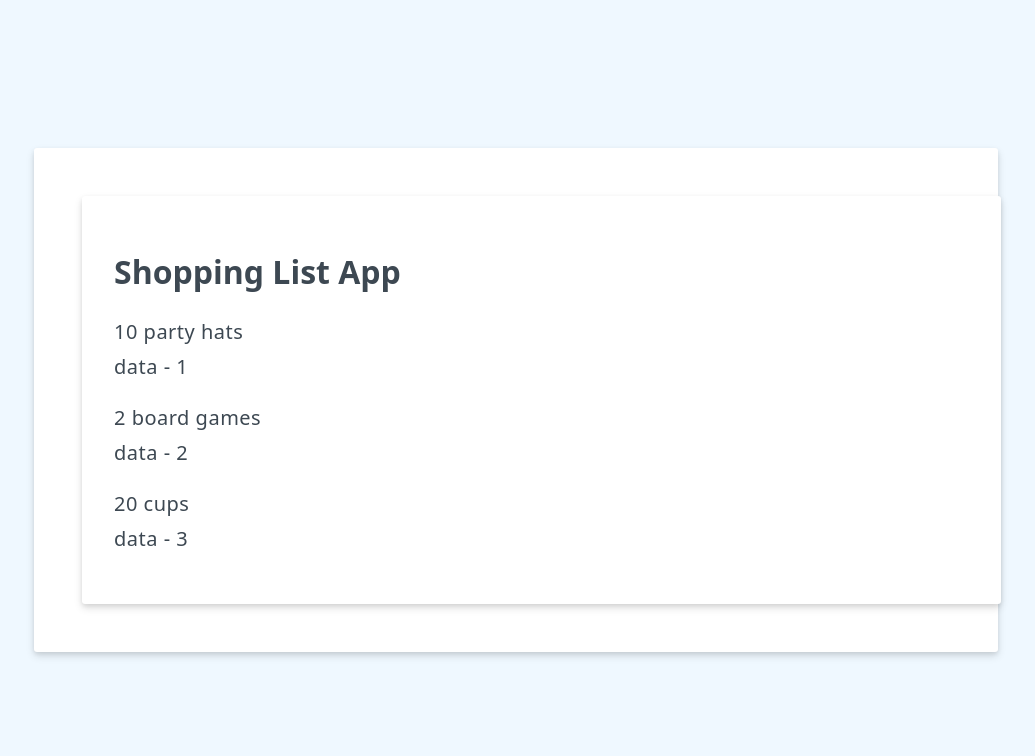
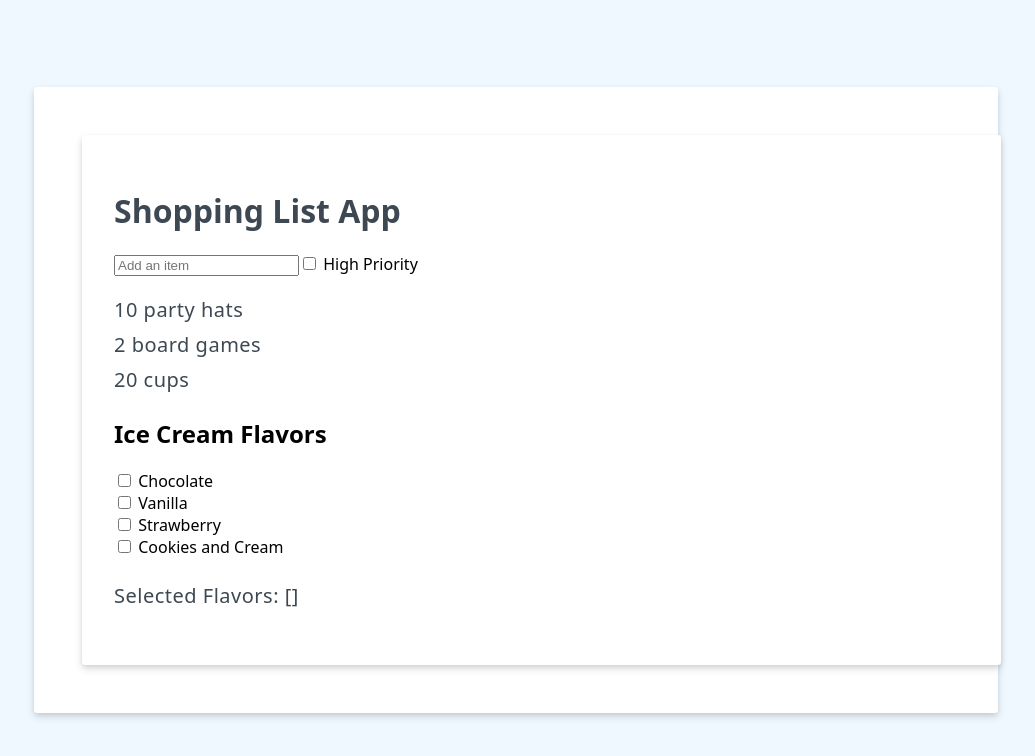
Before and after one commit to Audyari/Vue.js-Fundamentals, a Vue app in the folder 3. Vue.js 3 Fundamentals with the Composition API/1. Getting Started with Vue.js and the Composition API/my-vue-app/: page / in a window 1280 px wide. Shown: the top 756 px of the page, without its empty margins (124-1159 px from the left). Built offline with nearby package versions, Linux system fonts and the light colour scheme.

Commit message:
4. User Inputs in Vue

```diff
--- a/3. Vue.js 3 Fundamentals with the Composition API/1. Getting Started with Vue.js and the Composition API/my-vue-app/src/App.vue
+++ b/3. Vue.js 3 Fundamentals with the Composition API/1. Getting Started with Vue.js and the Composition API/my-vue-app/src/App.vue
@@ -5,6 +5,6 @@
 </template>
 
 <script setup>
-import HelloWord1 from './components/HelloWord2.vue'
+import HelloWord1 from './components/HelloWord3.vue'
 import './assets/styles.css';
 </script>
--- /dev/null
+++ b/3. Vue.js 3 Fundamentals with the Composition API/1. Getting Started with Vue.js and the Composition API/my-vue-app/src/components/HelloWord3.vue
@@ -0,0 +1,42 @@
+<template>
+  <div>
+    <h1>{{ header }}</h1>
+    <input v-model.trim="newItem" type="text" placeholder="Add an item">
+    <label>
+      <input type="checkbox" v-model="newItemHighPriority">
+      High Priority
+    </label>
+    <ul>
+      <li v-for="{id, label} in items" :key="id">
+        {{label}}
+      </li>
+    </ul>
+    <h2>Ice Cream Flavors</h2>
+    <div v-for="(flavor, index) in iceCreamFlavors" :key="index">
+      <input type="checkbox" :value="flavor" v-model="selectedFlavors">
+      {{ flavor }}
+    </div>
+    <p>Selected Flavors: {{ selectedFlavors }}</p>
+  </div>
+</template>
+
+<script setup>
+import { ref } from 'vue'
+
+const header = ref('Shopping List App')
+const items = ref([
+  {id: 1, label: "10 party hats"},
+  {id: 2, label:"2 board games"},
+  {id: 3, label: "20 cups"}
+])
+const newItem = ref("")
+const newItemHighPriority = ref(false)
+
+const iceCreamFlavors = ref([
+  "Chocolate",
+  "Vanilla",
+  "Strawberry",
+  "Cookies and Cream"
+])
+const selectedFlavors = ref([])
+</script>
```
